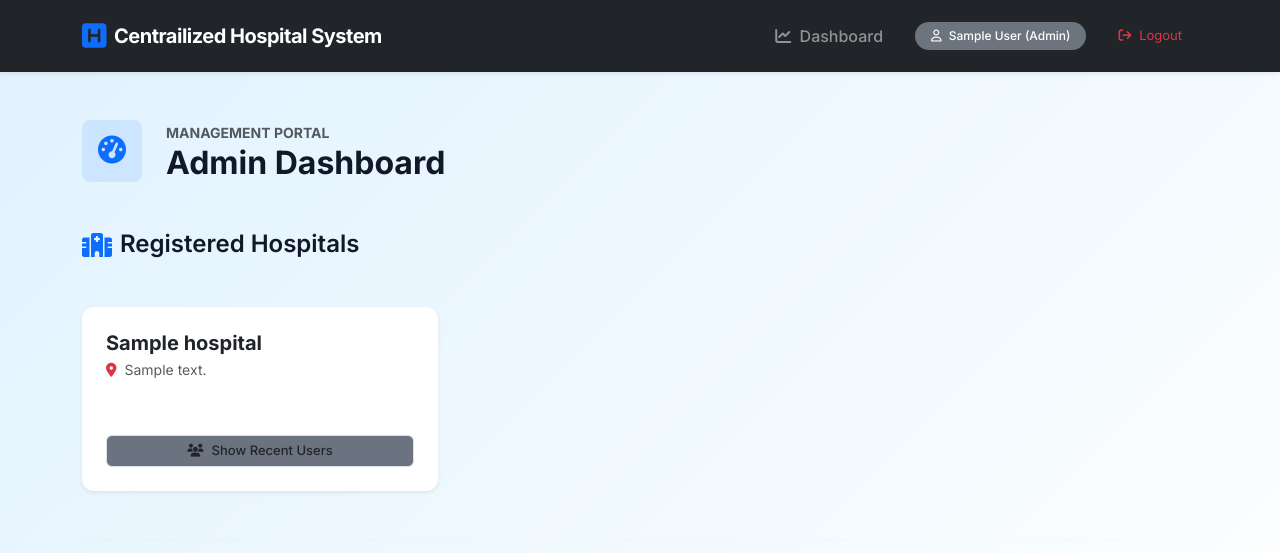
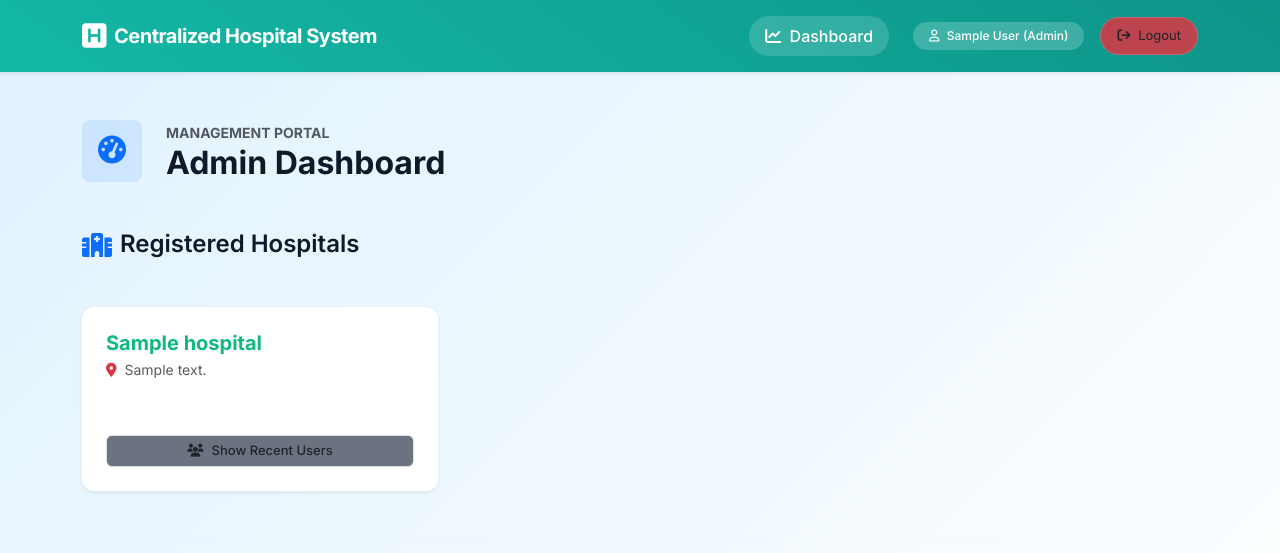
Before and after one commit to KohlYumul/CHS, a Django app: page /accounts/dashboard/admin/ in a window 1280 px wide. Shown: the top 553 px of the page. Run offline with Django 5.2, Linux system fonts and the light colour scheme; a user stored in the database is signed in; tables that the repository leaves empty hold one stand-in row (values such as "Sample post").

Commit message:
Updated the navbar to have similar appearance

```diff
--- a/templates/base.html
+++ b/templates/base.html
@@ -29,11 +29,11 @@
             transition: color 0.2s ease-in-out;
         }
         .nav-link:hover {
-            color: #0d6efd !important;
+            color: #5eead4 !important;
         }
         .footer {
             background-color: #ffffff;
-            border-top: 1px solid #e9ecef;
+            border-top: 1px solid #14b8a6;
         }
     </style>
     {% block extra_css %}{% endblock %}
@@ -41,11 +41,11 @@
 <body class="d-flex flex-column h-100">
 
     <header>
-        <nav class="navbar navbar-expand-lg navbar-dark bg-dark shadow-sm py-3">
+        <nav class="navbar navbar-expand-lg navbar-dark shadow-sm py-3" style="background: linear-gradient(35deg, #14b8a6 0%, #0d9488 100%);">
             <div class="container">
                 <a class="navbar-brand d-flex align-items-center" href="/">
-                    <i class="fa-solid fa-square-h text-primary fs-3 me-2"></i>
-                    <span>Centrailized Hospital System</span>
+                    <i class="fa-solid fa-square-h text-white fs-3 me-2"></i>
+                    <span>Centralized Hospital System</span>
                 </a>
 
                 <button class="navbar-toggler border-0" type="button" data-bs-toggle="collapse" data-bs-target="#navbarNav" aria-controls="navbarNav" aria-expanded="false" aria-label="Toggle navigation">
@@ -57,7 +57,7 @@
                         {% if user.is_authenticated %}
                             <li class="nav-item">
                                 {% if user.role == "Admin" %}
-                                    <a href="{% url 'accounts:admin_dashboard' %}" class="nav-link text-white-50">
+                                    <a href="{% url 'accounts:admin_dashboard' %}" class="nav-link text-white px-3 py-2 rounded-pill" style="background: rgba(255,255,255,0.15);">
                                         <i class="fa-solid fa-chart-line me-1"></i> Dashboard
                                     </a>
                                 {% elif user.role == "Staff" %}
@@ -72,12 +72,12 @@
                             </li>
 
                             <li class="nav-item ms-lg-3">
-                                <span class="badge bg-secondary px-3 py-2 me-2">
+                                <span class="badge px-3 py-2 me-2" style="background-color: rgba(255, 255, 255, 0.2); color: #ffffff;">
                                     <i class="fa-regular fa-user me-1"></i> {{ user.get_full_name|default:user.email }} ({{ user.role }})
                                 </span>
                             </li>
                             <li class="nav-item">
-                                <a href="{% url 'accounts:logout' %}" class="btn btn-outline-danger btn-sm px-3">
+                                <a href="{% url 'accounts:logout' %}" class="btn btn-sm px-3 py-2 rounded-pill" style="background-color: rgba(220, 53, 69, 0.85); border: 1px solid rgba(225, 225, 225, 0.2);">
                                     <i class="fa-solid fa-arrow-right-from-bracket me-1"></i> Logout
                                 </a>
                             </li>
--- a/templates/dashboard/dashboard_admin.html
+++ b/templates/dashboard/dashboard_admin.html
@@ -17,10 +17,10 @@
     }
     .hospital-header-link {
         text-decoration: none;
-        color: #212529;
+        color: #10b981;
     }
     .hospital-header-link:hover h4 {
-        color: #0d6efd;
+        color: #10b981;
     }
 
     /* Interactive Actions List */
```
